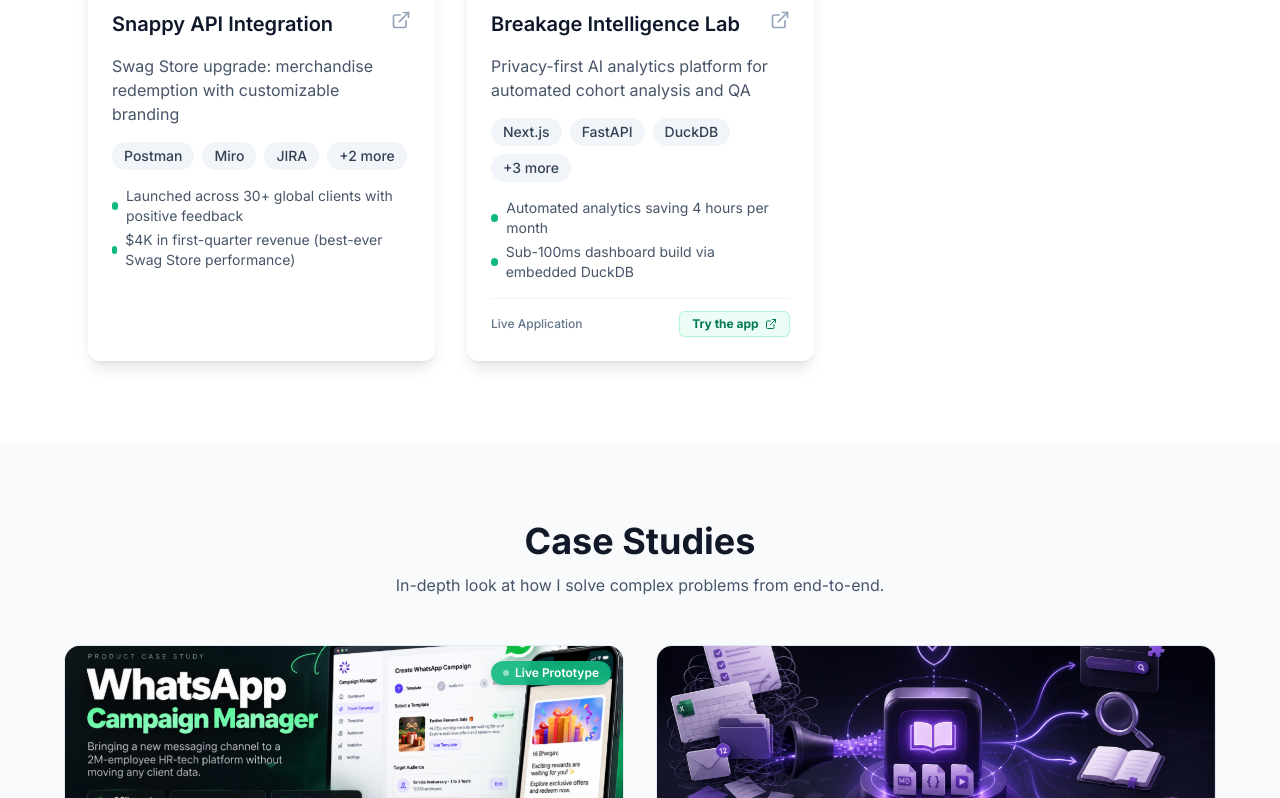
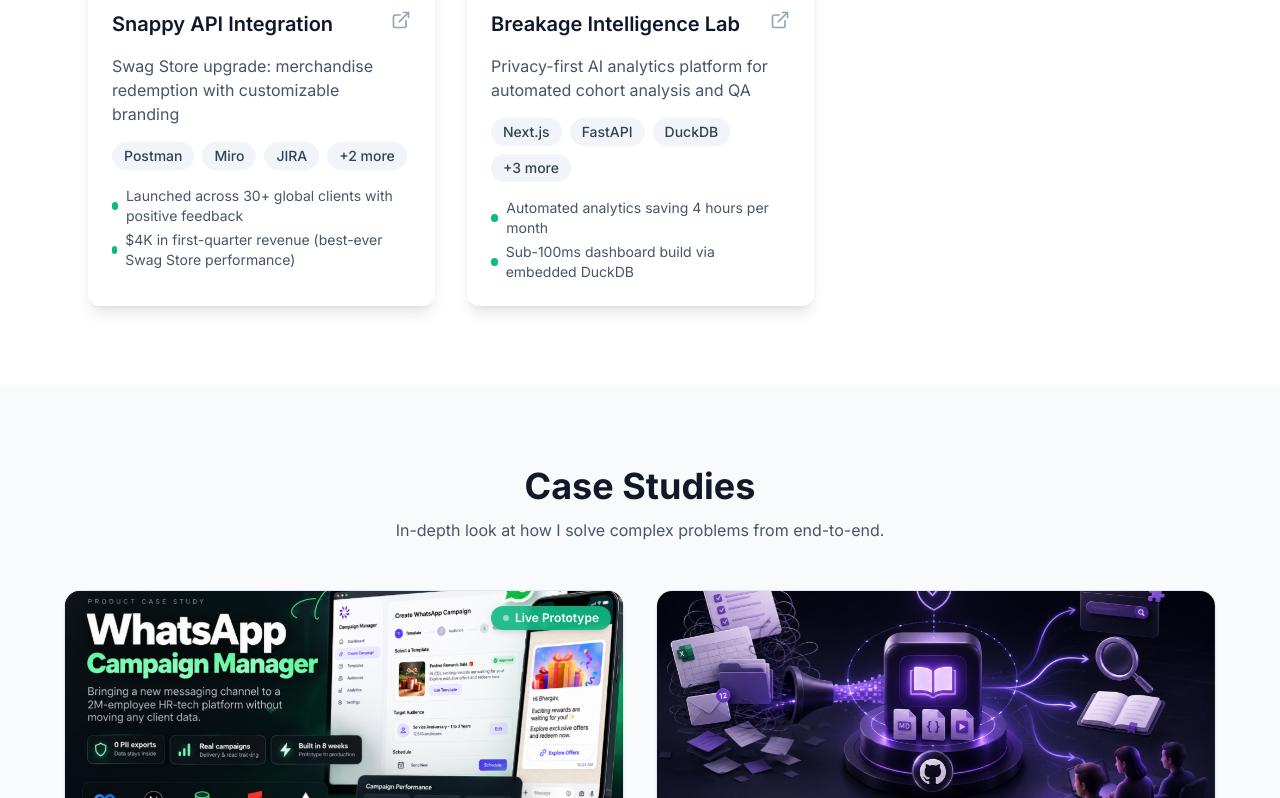
Before and after one commit to code-red-Marshall/Portfolio, a React (Vite) app: page / in a window 1280 px wide. Shown: the part 2618-3416 px from the top of the page. Built offline with nearby package versions, Linux system fonts and the light colour scheme.

Commit message:
fix: remove try the app link from breakage intelligence

```diff
--- a/src/components/ProjectGallery.tsx
+++ b/src/components/ProjectGallery.tsx
@@ -184,7 +184,6 @@ const ProjectGallery: React.FC = () => {
       metrics: '4 hrs saved/mo • <100ms load time • 65.8M points analyzed',
       role: 'AI & Analytics Developer building the frontend, backend, and deterministic AI pipeline.',
       image: '/breakage-intelligence-final.webp',
-      link: 'https://github.com/code-red-Marshall/Breakage-Intelligence-Lab',
       category: 'Work'
     },
     {
@@ -308,7 +307,7 @@ const ProjectGallery: React.FC = () => {
                   ))}
                 </div>
 
-                {project.link && (
+                {project.link && !project.link.includes('github.com') && (
                   <div className="mt-4 pt-3 border-t border-slate-100 flex items-center justify-between">
                     <span className="text-xs font-medium text-slate-500">Live Application</span>
                     <a
--- a/src/components/ui/Modal.tsx
+++ b/src/components/ui/Modal.tsx
@@ -148,9 +148,13 @@ const Modal: React.FC<ModalProps> = ({ project, isOpen, onClose }) => {
                 href={project.link}
                 target="_blank"
                 rel="noopener noreferrer"
-                className="inline-flex items-center gap-2 bg-gradient-to-r from-emerald-600 to-teal-500 hover:from-emerald-500 hover:to-teal-400 text-white font-semibold px-5 py-2.5 rounded-xl shadow-md transition-all hover:scale-105 active:scale-95 text-sm"
+                className={`inline-flex items-center gap-2 font-semibold px-5 py-2.5 rounded-xl shadow-md transition-all hover:scale-105 active:scale-95 text-sm ${
+                  project.link.includes('github.com')
+                    ? 'bg-slate-800 hover:bg-slate-700 text-white'
+                    : 'bg-gradient-to-r from-emerald-600 to-teal-500 hover:from-emerald-500 hover:to-teal-400 text-white'
+                }`}
               >
-                <span>Try the App</span>
+                <span>{project.link.includes('github.com') ? 'View on GitHub' : 'Try the App'}</span>
                 <ExternalLink size={16} />
               </a>
             </div>
```
